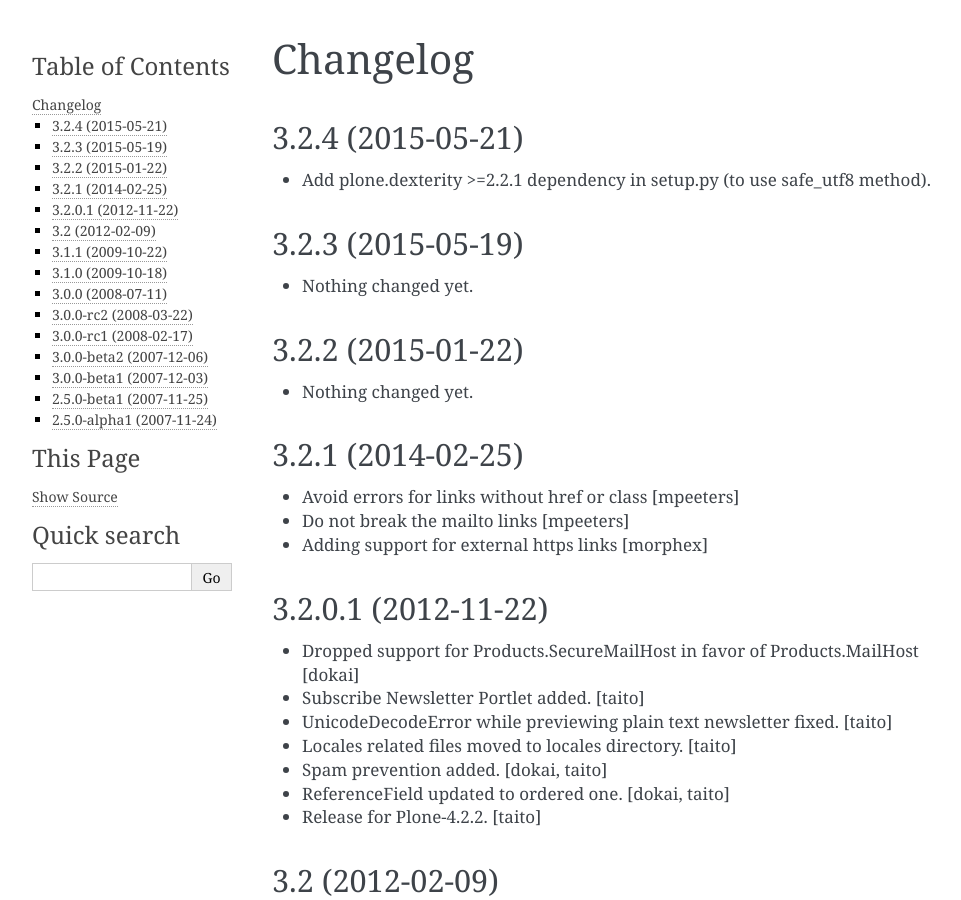
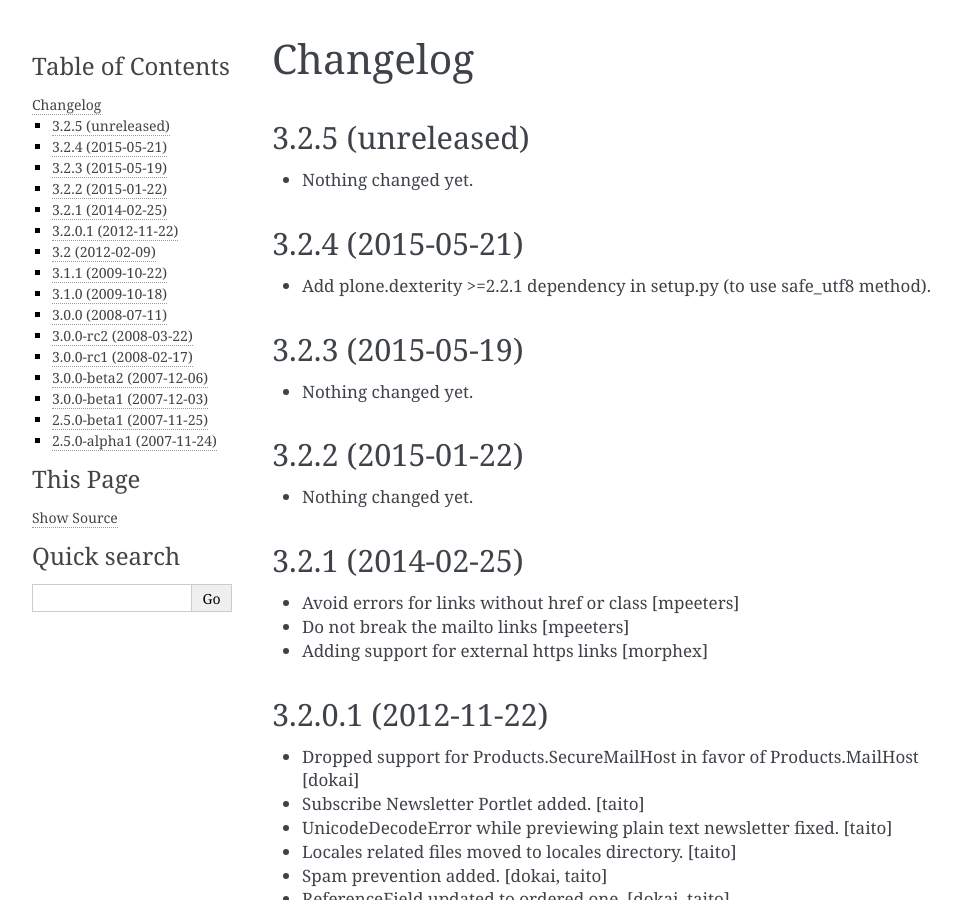
Before and after one commit to collective/Products.PloneGazette, a Sphinx documentation site: the page built from Products/PloneGazette/docs/HISTORY.rst, in a window 1280 px wide and 900 px high. Shown: the whole window, without its empty margins (148-1109 px from the left). Built offline with Sphinx 7.4.7, drawn with Linux system fonts in a browser that asks for light colours.

Commit message:
Back to development: 3.2.5

```diff
--- a/Products/PloneGazette/docs/HISTORY.rst
+++ b/Products/PloneGazette/docs/HISTORY.rst
@@ -1,5 +1,11 @@
 Changelog
 ---------
+
+3.2.5 (unreleased)
+==================
+
+- Nothing changed yet.
+
 
 3.2.4 (2015-05-21)
 ==================
--- a/setup.py
+++ b/setup.py
@@ -12,7 +12,7 @@ long_description = (
 
 setup(
     name='Products.PloneGazette',
-    version='3.2.4',
+    version='3.2.5.dev0',
     author='Pilot Systems, Nidelven IT LTD and others',
     author_email='',
     maintainer='Morten W. Petersen',
```
